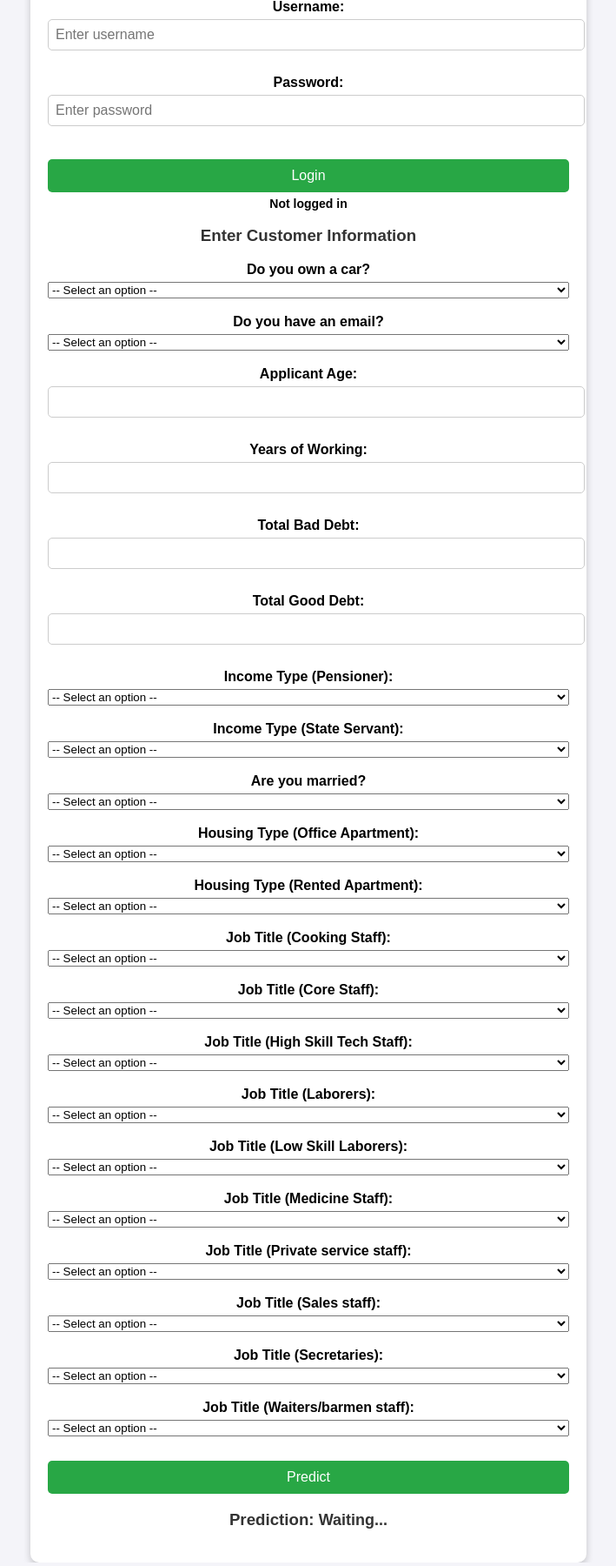
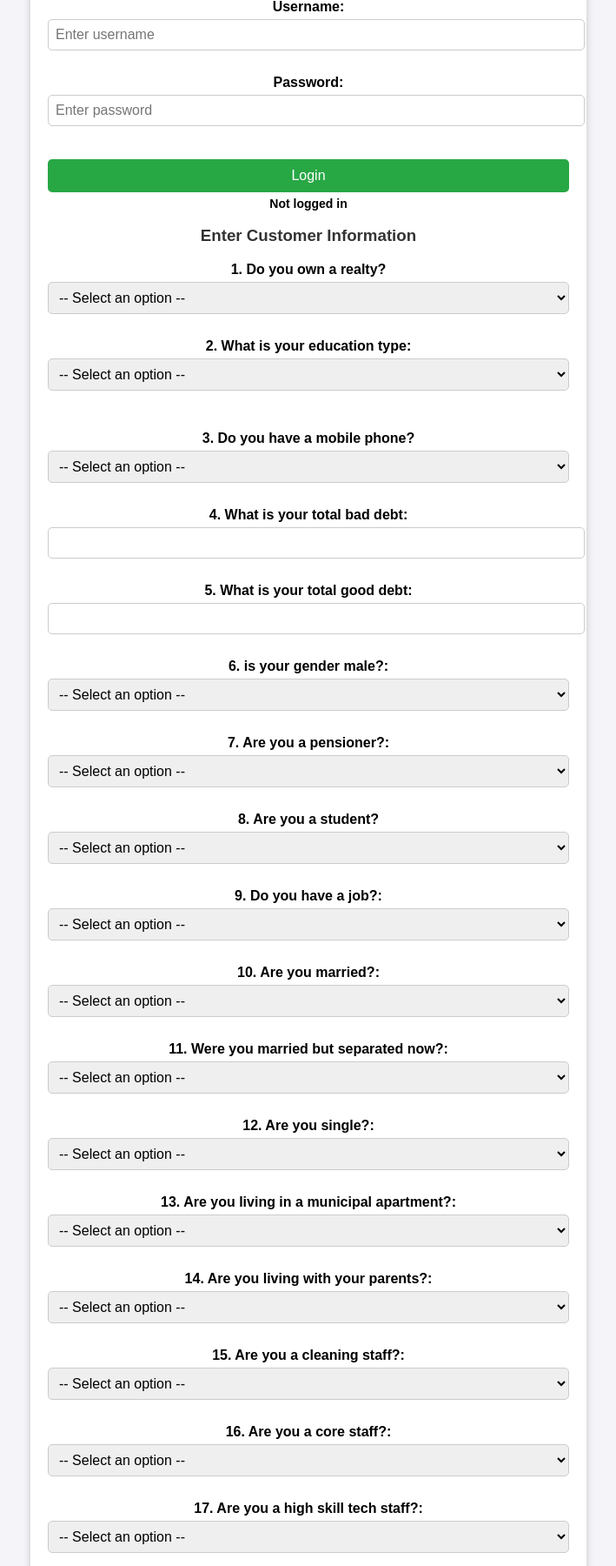
Before and after one commit to Eze-jonas/The-Role-of-Feature-Selection-in-Machine-Learning-Based-Credit-Card-Eligibility-Prediction2-, a Flask app: page / in a window 1280 px wide. Shown: the part 190-1990 px from the top of the page at 87% size, without its empty margins (285-994 px from the left). Run offline with Flask 3, Linux system fonts and the light colour scheme; parts of the project's set-up code (start-up, migrations or seed data) failed here and were passed over.

Commit message:
git commit -m "initial commit"

```diff
--- a/app.py
+++ b/app.py
@@ -23,6 +23,52 @@ except Exception as e:
     print(f"Error loading model: {e}")
     model = None
 
+# Absolute path to your saved columns folder
+saved_columns_path = r'C:\Users\USER\Documents\Computing_Project2\saved_columns'
+
+# Load transformation objects with the absolute path
+education_encoder = joblib.load(os.path.join(saved_columns_path, 'label_encoding_Education_Type.pkl'))
+education_scaler = joblib.load(os.path.join(saved_columns_path, 'scaler_Education_Type.pkl'))
+tbd_transformer = joblib.load(os.path.join(saved_columns_path, 'transformer_Total_Bad_Debt.pkl'))
+tbd_scaler = joblib.load(os.path.join(saved_columns_path, 'robust_scaler_Total_Bad_Debt.pkl'))
+tgd_transformer = joblib.load(os.path.join(saved_columns_path, 'transformer_Total_Good_Debt.pkl'))
+
+# Load GA-selected features with the absolute path
+ga_selected_features_path = os.path.join(saved_columns_path, 'ga_selected_features.pkl')
+if os.path.exists(ga_selected_features_path):
+    ga_selected_features = joblib.load(ga_selected_features_path).get("selected_features", [])
+else:
+    print("Warning: GA-selected features file not found. Using default features.")
+    ga_selected_features = [
+        "Owned_Realty", "Education_Type", "Owned_Mobile_Phone", "Total_Bad_Debt", "Total_Good_Debt",
+        "Applicant_Gender_M", "Income_Type_Pensioner", "Income_Type_Student", "Income_Type_Working",
+        "Family_Status_Married", "Family_Status_Separated", "Family_Status_Single / not married",
+        "Housing_Type_Municipal apartment", "Housing_Type_With parents", "Job_Title_Cleaning staff",
+        "Job_Title_Core staff", "Job_Title_High skill tech staff", "Job_Title_IT staff", "Job_Title_Laborers",
+        "Job_Title_Managers", "Job_Title_Medicine staff", "Job_Title_Realty agents", "Job_Title_Secretaries",
+        "Job_Title_Security staff"
+    ]
+
+# Expected Features (from training)
+expected_features = [
+    "Owned_Realty", "Education_Type", "Owned_Mobile_Phone", "Total_Bad_Debt", "Total_Good_Debt",
+    "Applicant_Gender_M", "Income_Type_Pensioner", "Income_Type_Student", "Income_Type_Working",
+    "Family_Status_Married", "Family_Status_Separated", "Family_Status_Single / not married",
+    "Housing_Type_Municipal apartment", "Housing_Type_With parents", "Job_Title_Cleaning staff",
+    "Job_Title_Core staff", "Job_Title_High skill tech staff", "Job_Title_IT staff", "Job_Title_Laborers",
+    "Job_Title_Managers", "Job_Title_Medicine staff", "Job_Title_Realty agents", "Job_Title_Secretaries",
+    "Job_Title_Security staff"
+]
+
+binary_columns = [
+    "Owned_Realty", "Owned_Mobile_Phone", "Applicant_Gender_M", "Income_Type_Pensioner",
+    "Income_Type_Student", "Income_Type_Working", "Family_Status_Married", "Family_Status_Separated",
+    "Family_Status_Single / not married", "Housing_Type_Municipal apartment", "Housing_Type_With parents",
+    "Job_Title_Cleaning staff", "Job_Title_Core staff", "Job_Title_High skill tech staff", "Job_Title_IT staff",
+    "Job_Title_Laborers", "Job_Title_Managers", "Job_Title_Medicine staff", "Job_Title_Realty agents",
+    "Job_Title_Secretaries", "Job_Title_Security staff"
+]
+
 # JWT Configuration
 app.config["JWT_SECRET_KEY"] = os.getenv("JWT_SECRET_KEY", "fallback_secret")
 app.config["JWT_ACCESS_TOKEN_EXPIRES"] = timedelta(hours=6)
@@ -30,27 +76,6 @@ jwt = JWTManager(app)
 
 # Dummy users (replace with database)
 users = {"admin": "password123"}
-
-# Expected Features (from training)
-expected_features = [
-    "Owned_Car", "Owned_Email", "Applicant_Age", "Years_of_Working",
-    "Total_Bad_Debt", "Total_Good_Debt", "Income_Type_Pensioner", "Income_Type_State servant",
-    "Family_Status_Married", "Housing_Type_Office apartment", "Housing_Type_Rented apartment",
-    "Job_Title_Cooking staff", "Job_Title_Core staff", "Job_Title_High skill tech staff",
-    "Job_Title_Laborers", "Job_Title_Low-skill Laborers", "Job_Title_Medicine staff",
-    "Job_Title_Private service staff", "Job_Title_Sales staff", "Job_Title_Secretaries",
-    "Job_Title_Waiters/barmen staff"
-]
-
-# Binary columns to be converted
-binary_columns = [
-    "Owned_Car", "Owned_Email", "Income_Type_Pensioner", "Income_Type_State servant",
-    "Family_Status_Married", "Housing_Type_Office apartment", "Housing_Type_Rented apartment",
-    "Job_Title_Cooking staff", "Job_Title_Core staff", "Job_Title_High skill tech staff",
-    "Job_Title_Laborers", "Job_Title_Low-skill Laborers", "Job_Title_Medicine staff",
-    "Job_Title_Private service staff", "Job_Title_Sales staff", "Job_Title_Secretaries",
-    "Job_Title_Waiters/barmen staff"
-]
 
 # Route for home page
 @app.route("/")
@@ -85,16 +110,28 @@ def predict():
             if col in data:
                 data[col] = 1.0 if str(data[col]).strip().lower() == "yes" else 0.0
 
-        # Convert to DataFrame
-        df = pd.DataFrame([data])
+        # Apply label encoding and standardization to Education_Type
+        if "Education_Type" in data:
+            education_value = data["Education_Type"]
+            if education_value in education_encoder['encoding_mapping']:
+                encoded_value = education_encoder['encoding_mapping'][education_value]
+                data["Education_Type"] = education_scaler.transform([[encoded_value]])[0][0]
+            else:
+                return jsonify({"error": "Invalid Education_Type value"}), 400
 
-        # Ensure all expected features exist
-        missing_features = list(set(expected_features) - set(df.columns))
-        for col in missing_features:
-            df[col] = 0  # Default missing features to 0
+        # Apply Winsorization, Yeo-Johnson transformation, and robust scaling to Total_Bad_Debt
+        if "Total_Bad_Debt" in data:
+            tbd_value = min(float(data["Total_Bad_Debt"]), 5)  # Clipping at 5
+            transformed_value = tbd_transformer.transform([[tbd_value]])[0][0]
+            data["Total_Bad_Debt"] = tbd_scaler.transform([[transformed_value]])[0][0]
 
-        # Ensure correct column order
-        df = df[expected_features]
+        # Apply Yeo-Johnson transformation to Total_Good_Debt
+        if "Total_Good_Debt" in data:
+            tgd_value = float(data["Total_Good_Debt"])
+            data["Total_Good_Debt"] = tgd_transformer.transform([[tgd_value]])[0][0]
+
+        # Convert to DataFrame and ensure correct column order
+        df = pd.DataFrame([data]).reindex(columns=expected_features, fill_value=0)
 
         # Make prediction
         prediction = model.predict(df)[0]
@@ -109,8 +146,8 @@ def predict():
         return jsonify({"error": str(e)}), 400
 
 # Run Flask app
+if __name__ == "__main__":
+    app.run(debug=True)
+
 #if __name__ == "__main__":
-    #app.run(debug=True)
-
-if __name__ == "__main__":
-        app.run(host="0.0.0.0", port=int(os.getenv("PORT", 10000)), deburg = False)
+    #app.run(host="0.0.0.0", port=int(os.getenv("PORT", 10000)), debug=False)
--- a/static/style.css
+++ b/static/style.css
@@ -8,7 +8,7 @@ body {
     justify-content: center;
     align-items: center;
     flex-direction: column;
-    min-height: 100vh; /* Allows content to expand naturally */
+    min-height: 100vh;
 }
 
 /* Container Box */
@@ -20,7 +20,7 @@ body {
     max-width: 600px;
     width: 90%;
     text-align: center;
-    height: auto; /* Allows it to grow dynamically */
+    height: auto;
 }
 
 /* Headings */
@@ -48,8 +48,8 @@ label {
     margin-bottom: 5px;
 }
 
-/* Input Fields */
-input {
+/* Input Fields & Select Dropdowns */
+input, select {
     width: 100%;
     padding: 8px;
     margin-bottom: 10px;
--- a/templates/index.html
+++ b/templates/index.html
@@ -30,133 +30,165 @@
         <form id="prediction-form">
 
             <!-- Dropdowns for Binary Variables -->
-            <label for="Owned_Car">Do you own a car?</label>
-            <select id="Owned_Car">
+            <label for="Owned_Realty">1. Do you own a realty?</label>
+            <select id="Owned_Realty">
                 <option value="" selected disabled>-- Select an option --</option>
                 <option value="No">No</option>
                 <option value="Yes">Yes</option>
             </select><br>
 
-            <label for="Owned_Email">Do you have an email?</label>
-            <select id="Owned_Email">
+            <label for="education_type">2. What is your education type:</label>
+        <select id="education_type" name="Education_Type" required>
+            <option value="" selected disabled>-- Select an option --</option>
+            <option value="Lower secondary">Lower secondary</option>
+            <option value="Secondary / secondary special">Secondary / secondary special</option>
+            <option value="Incomplete higher">Incomplete higher</option>
+            <option value="Higher education">Higher education</option>
+            <option value="Academic degree">Academic degree</option>
+        </select><br><br>
+
+            <label for="Owned_Mobile_Phone">3. Do you have a mobile phone?</label>
+            <select id="Owned_Mobile_Phone">
                 <option value="" selected disabled>-- Select an option --</option>
                 <option value="No">No</option>
                 <option value="Yes">Yes</option>
             </select><br>
 
-             <label for="Applicant_Age">Applicant Age:</label>
-            <input type="number" id="Applicant_Age" step="any" required><br>
-
-             <label for="Years_of_Working">Years of Working:</label>
-            <input type="number" id="Years_of_Working" step="any" required><br>
-
-            <label for="Total_Bad_Debt">Total Bad Debt:</label>
+            <label for="Total_Bad_Debt">4. What is your total bad debt:</label>
             <input type="number" id="Total_Bad_Debt" step="any" required><br>
 
-             <label for="Total_Good_Debt">Total Good Debt:</label>
+             <label for="Total_Good_Debt">5. What is your total good debt:</label>
             <input type="number" id="Total_Good_Debt" step="any" required><br>
 
-            <label for="Income_Type_Pensioner">Income Type (Pensioner):</label>
+            <label for="Applicant_Gender_M">6. is your gender male?:</label>
+            <select id="Applicant_Gender_M">
+                <option value="" selected disabled>-- Select an option --</option>
+                <option value="No">No</option>
+                <option value="Yes">Yes</option>
+            </select><br>
+
+            <label for="Income_Type_Pensioner">7. Are you a pensioner?:</label>
             <select id="Income_Type_Pensioner">
                 <option value="" selected disabled>-- Select an option --</option>
                 <option value="No">No</option>
                 <option value="Yes">Yes</option>
             </select><br>
 
-            <label for="Income_Type_State_servant">Income Type (State Servant):</label>
-            <select id="Income_Type_State_servant">
+            <label for="Income_Type_Student">8. Are you a student?</label>
+            <select id="Income_Type_Student">
                 <option value="" selected disabled>-- Select an option --</option>
                 <option value="No">No</option>
                 <option value="Yes">Yes</option>
             </select><br>
 
-            <label for="Family_Status_Married">Are you married?</label>
+            <label for="Income_Type_Working">9. Do you have a job?:</label>
+            <select id="Income_Type_Working">
+                <option value="" selected disabled>-- Select an option --</option>
+                <option value="No">No</option>
+                <option value="Yes">Yes</option>
+            </select><br>
+
+            <label for="Family_Status_Married">10. Are you married?:</label>
             <select id="Family_Status_Married">
                 <option value="" selected disabled>-- Select an option --</option>
                 <option value="No">No</option>
                 <option value="Yes">Yes</option>
             </select><br>
 
-            <label for="Housing_Type_Office_apartment">Housing Type (Office Apartment):</label>
-            <select id="Housing_Type_Office_apartment">
+
+            <label for="Family_Status_Separated">11. Were you married but separated now?:</label>
+            <select id="Family_Status_Separated">
                 <option value="" selected disabled>-- Select an option --</option>
                 <option value="No">No</option>
                 <option value="Yes">Yes</option>
             </select><br>
 
-            <label for="Housing_Type_Rented_apartment">Housing Type (Rented Apartment):</label>
-            <select id="Housing_Type_Rented_apartment">
+            <label for="Family_Status_Single_not_married">12. Are you single?:</label>
+            <select id="Family_Status_Single_not_married">
                 <option value="" selected disabled>-- Select an option --</option>
                 <option value="No">No</option>
                 <option value="Yes">Yes</option>
             </select><br>
 
-
-            <label for="Job_Title_Cooking_staff">Job Title (Cooking Staff):</label>
-            <select id="Job_Title_Cooking_staff">
+            <label for="Housing_Type_Municipal_apartment">13. Are you living in a municipal apartment?:</label>
+            <select id="Housing_Type_Municipal_apartment">
                 <option value="" selected disabled>-- Select an option --</option>
                 <option value="No">No</option>
                 <option value="Yes">Yes</option>
             </select><br>
 
-            <label for="Job_Title_Core_staff">Job Title (Core Staff):</label>
+            <label for="Housing_Type_With_parents">14. Are you living with your parents?:</label>
+            <select id="Housing_Type_With_parents">
+                <option value="" selected disabled>-- Select an option --</option>
+                <option value="No">No</option>
+                <option value="Yes">Yes</option>
+            </select><br>
+
+            <label for="Job_Title_Cleaning_staff">15. Are you a cleaning staff?:</label>
+            <select id="Job_Title_Cleaning_staff">
+                <option value="" selected disabled>-- Select an option --</option>
+                <option value="No">No</option>
+                <option value="Yes">Yes</option>
+            </select><br>
+
+            <label for="Job_Title_Core_staff">16. Are you a core staff?:</label>
             <select id="Job_Title_Core_staff">
                 <option value="" selected disabled>-- Select an option --</option>
                 <option value="No">No</option>
                 <option value="Yes">Yes</option>
             </select><br>
 
-            <label for="Job_Title_High_skill_tech_staff">Job Title (High Skill Tech Staff):</label>
+            <label for="Job_Title_High_skill_tech_staff">17. Are you a high skill tech staff?:</label>
             <select id="Job_Title_High_skill_tech_staff">
                 <option value="" selected disabled>-- Select an option --</option>
                 <option value="No">No</option>
                 <option value="Yes">Yes</option>
             </select><br>
 
-            <label for="Job_Title_Laborers">Job Title (Laborers):</label>
+            <label for="Job_Title_IT_staff">18. Are you an IT staff?:</label>
+            <select id="Job_Title_IT_staff">
+                <option value="" selected disabled>-- Select an option --</option>
+                <option value="No">No</option>
+                <option value="Yes">Yes</option>
+            </select><br>
+
+            <label for="Job_Title_Laborers">19. Are you a laborer staff?:</label>
             <select id="Job_Title_Laborers">
                 <option value="" selected disabled>-- Select an option --</option>
                 <option value="No">No</option>
                 <option value="Yes">Yes</option>
             </select><br>
 
-            <label for="Job_Title_Low_skill_Laborers">Job Title (Low Skill Laborers):</label>
-            <select id="Job_Title_Low_skill_Laborers">
+            <label for="Job_Title_Managers">20. Are you a manager staff?:</label>
+            <select id="Job_Title_Managers">
                 <option value="" selected disabled>-- Select an option --</option>
                 <option value="No">No</option>
                 <option value="Yes">Yes</option>
             </select><br>
 
-            <label for="Job_Title_Medicine_staff">Job Title (Medicine Staff):</label>
+            <label for="Job_Title_Medicine_staff">21. Are you a medical staff?:</label>
             <select id="Job_Title_Medicine_staff">
                 <option value="" selected disabled>-- Select an option --</option>
                 <option value="No">No</option>
                 <option value="Yes">Yes</option>
             </select><br>
 
-            <label for="Job_Title_Private_service_staff">Job Title (Private service staff):</label>
-            <select id="Job_Title_Private_service_staff">
+            <label for="Job_Title_Realty_agents">22. Are you a realty agent?:</label>
+            <select id="Job_Title_Realty_agents">
                 <option value="" selected disabled>-- Select an option --</option>
                 <option value="No">No</option>
                 <option value="Yes">Yes</option>
             </select><br>
 
-            <label for="Job_Title_Sales_staff">Job Title (Sales staff):</label>
-            <select id="Job_Title_Sales_staff">
-                <option value="" selected disabled>-- Select an option --</option>
-                <option value="No">No</option>
-                <option value="Yes">Yes</option>
-            </select><br>
-
-            <label for="Job_Title_Secretaries">Job Title (Secretaries):</label>
+            <label for="Job_Title_Secretaries">23. Are you a secretary staff?:</label>
             <select id="Job_Title_Secretaries">
                 <option value="" selected disabled>-- Select an option --</option>
                 <option value="No">No</option>
                 <option value="Yes">Yes</option>
             </select><br>
 
-            <label for="Job_Title_Waiters_barmen_staff">Job Title (Waiters/barmen staff):</label>
-            <select id="Job_Title_Waiters_barmen_staff">
+            <label for="Job_Title_Security_staff">24. Are you a security staff?:</label>
+            <select id="Job_Title_Security_staff">
                 <option value="" selected disabled>-- Select an option --</option>
                 <option value="No">No</option>
                 <option value="Yes">Yes</option>
```
Also changed, not shown: 1 other file.
